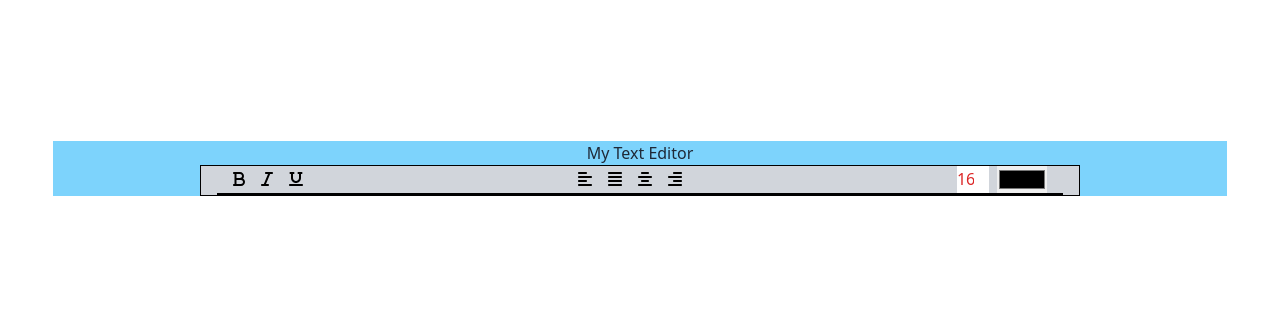
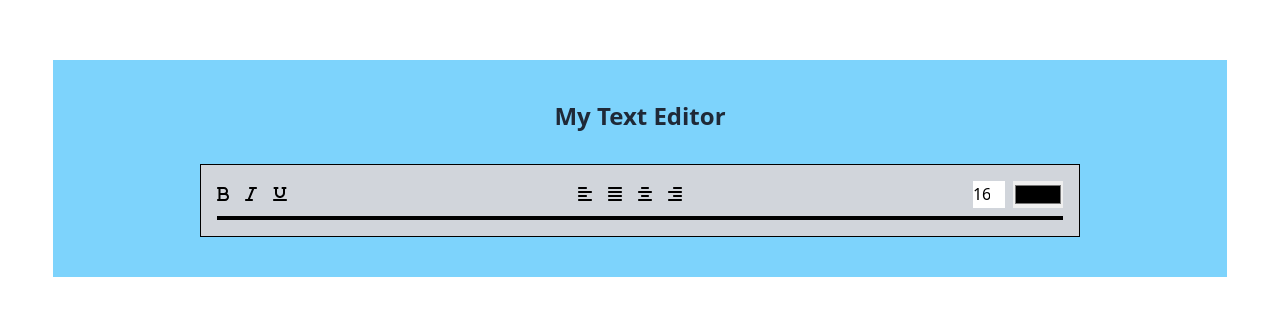
Before and after one commit to developerbadsa/Text-Editor-Project-by-JS, a plain HTML site: page index.html in a window 1280 px wide. Shown: the part 232-548 px from the top of the page. Drawn offline with nearby package versions, Linux system fonts and the light colour scheme.

Commit message:
text editor header done

```diff
--- a/index.html
+++ b/index.html
@@ -10,11 +10,12 @@
 </head>
 <body class="">
     <main class="mx-auto h-screen flex items-center">
-        <section class="w-11/12 bg-sky-300 mx-auto">
-            <h1 class="text-center">My Text Editor</h1>
+        <section class="w-11/12 bg-sky-300 mx-auto py-10">
+            <h1 class="text-center text-2xl font-bold pb-8">My Text Editor</h1>
             <!-- main text editor -->
-            <div class="w-3/4 bg-gray-300 mx-auto border border-black px-4">
-                <div class="flex justify-between px-4 border-b border-b-2 border-black ">
+            <div class="w-3/4 bg-gray-300 mx-auto border border-black px-4 py-4">
+                <!-- Header text editor -->
+                <div class="flex justify-between border-b border-b-4 border-black pb-2">
                     <div class="flex justify-start items-center">
                         <a class="mr-4" href=""><svg xmlns="http://www.w3.org/2000/svg" height="1em" viewBox="0 0 384 512"><!--! Font Awesome Free 6.4.2 by @fontawesome - https://fontawesome.com License - https://fontawesome.com/license (Commercial License) Copyright 2023 Fonticons, Inc. --><path d="M0 64C0 46.3 14.3 32 32 32H80 96 224c70.7 0 128 57.3 128 128c0 31.3-11.3 60.1-30 82.3c37.1 22.4 62 63.1 62 109.7c0 70.7-57.3 128-128 128H96 80 32c-17.7 0-32-14.3-32-32s14.3-32 32-32H48V256 96H32C14.3 96 0 81.7 0 64zM224 224c35.3 0 64-28.7 64-64s-28.7-64-64-64H112V224H224zM112 288V416H256c35.3 0 64-28.7 64-64s-28.7-64-64-64H224 112z"/></svg></a>
                         <a class="mr-4" href=""><svg xmlns="http://www.w3.org/2000/svg" height="1em" viewBox="0 0 384 512"><!--! Font Awesome Free 6.4.2 by @fontawesome - https://fontawesome.com License - https://fontawesome.com/license (Commercial License) Copyright 2023 Fonticons, Inc. --><path d="M128 64c0-17.7 14.3-32 32-32H352c17.7 0 32 14.3 32 32s-14.3 32-32 32H293.3L160 416h64c17.7 0 32 14.3 32 32s-14.3 32-32 32H32c-17.7 0-32-14.3-32-32s14.3-32 32-32H90.7L224 96H160c-17.7 0-32-14.3-32-32z"/></svg></a>
@@ -28,10 +29,11 @@
                         <a href=""><svg xmlns="http://www.w3.org/2000/svg" height="1em" viewBox="0 0 448 512"><!--! Font Awesome Free 6.4.2 by @fontawesome - https://fontawesome.com License - https://fontawesome.com/license (Commercial License) Copyright 2023 Fonticons, Inc. --><path d="M448 64c0 17.7-14.3 32-32 32H192c-17.7 0-32-14.3-32-32s14.3-32 32-32H416c17.7 0 32 14.3 32 32zm0 256c0 17.7-14.3 32-32 32H192c-17.7 0-32-14.3-32-32s14.3-32 32-32H416c17.7 0 32 14.3 32 32zM0 192c0-17.7 14.3-32 32-32H416c17.7 0 32 14.3 32 32s-14.3 32-32 32H32c-17.7 0-32-14.3-32-32zM448 448c0 17.7-14.3 32-32 32H32c-17.7 0-32-14.3-32-32s14.3-32 32-32H416c17.7 0 32 14.3 32 32z"/></svg></a>
                     </div>
                     <div class="flex gap-2">
-                        <input class="w-8 text-red-600 bg-none" type="number" value="16">
+                        <input class="w-8 text-black bg-none" type="number" value="16">
                         <input type="color">
                     </div>
                 </div>
+
             </div>
         </section>
     </main>
```
